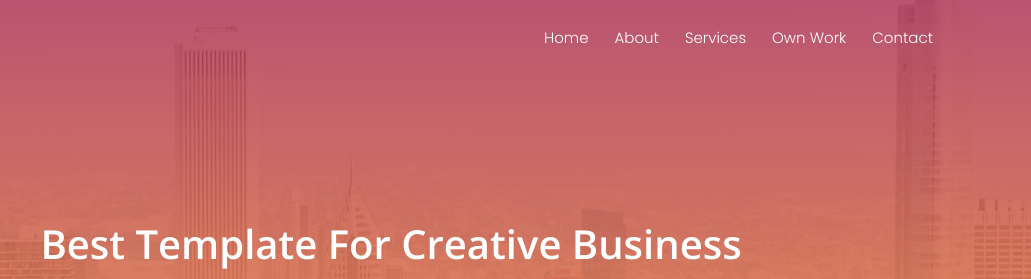
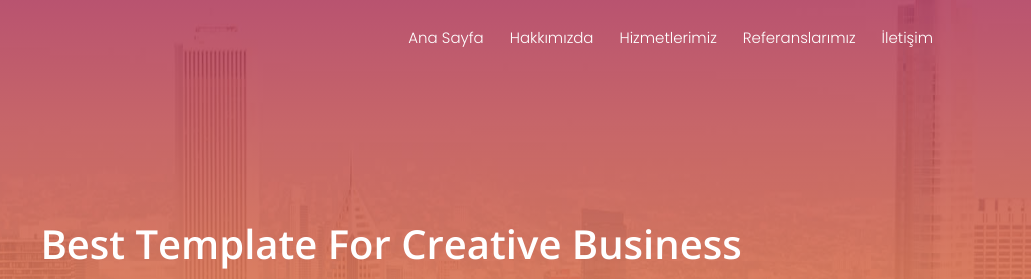
Before and after one commit to azazellsama/azazellsama.github.io, a plain HTML site: page index.html in a window 1280 px wide. Shown: the top 279 px of the page, 249-1280 px from the left. Drawn offline with nearby package versions, Linux system fonts and the light colour scheme; a script that the page names is missing.

Commit message:
Update index.html

```diff
--- a/index.html
+++ b/index.html
@@ -31,11 +31,11 @@
           class="fas fa-bars"></span> </button>
       <div class="collapse navbar-collapse" id="navbarSupportedContent">
         <ul class="navbar-nav ml-auto">
-          <li class="nav-item"> <a class="nav-link" href="" data-scroll-nav="0">Home</a> </li>
-          <li class="nav-item"> <a class="nav-link" href="#" data-scroll-nav="1">About</a> </li>
-          <li class="nav-item"> <a class="nav-link" href="#" data-scroll-nav="2">Services</a> </li>
-          <li class="nav-item"> <a class="nav-link" href="#" data-scroll-nav="3">Own Work</a> </li>
-          <li class="nav-item"> <a class="nav-link" href="#" data-scroll-nav="4">Contact</a> </li>
+          <li class="nav-item"> <a class="nav-link" href="" data-scroll-nav="0">Ana Sayfa</a> </li>
+          <li class="nav-item"> <a class="nav-link" href="#" data-scroll-nav="1">Hakkımızda</a> </li>
+          <li class="nav-item"> <a class="nav-link" href="#" data-scroll-nav="2">Hizmetlerimiz</a> </li>
+          <li class="nav-item"> <a class="nav-link" href="#" data-scroll-nav="3">Referanslarımız</a> </li>
+          <li class="nav-item"> <a class="nav-link" href="#" data-scroll-nav="4">İletişim</a> </li>
         </ul>
       </div>
     </div>
```
